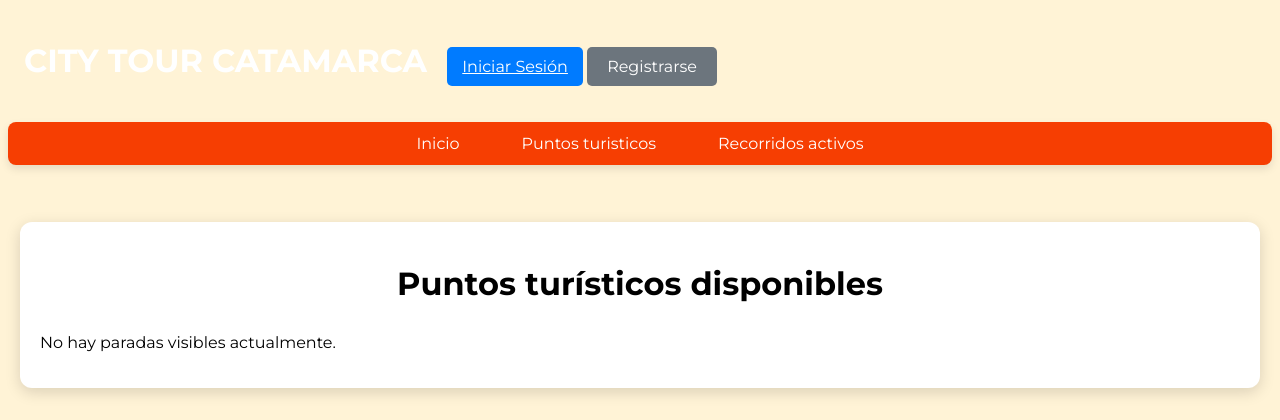
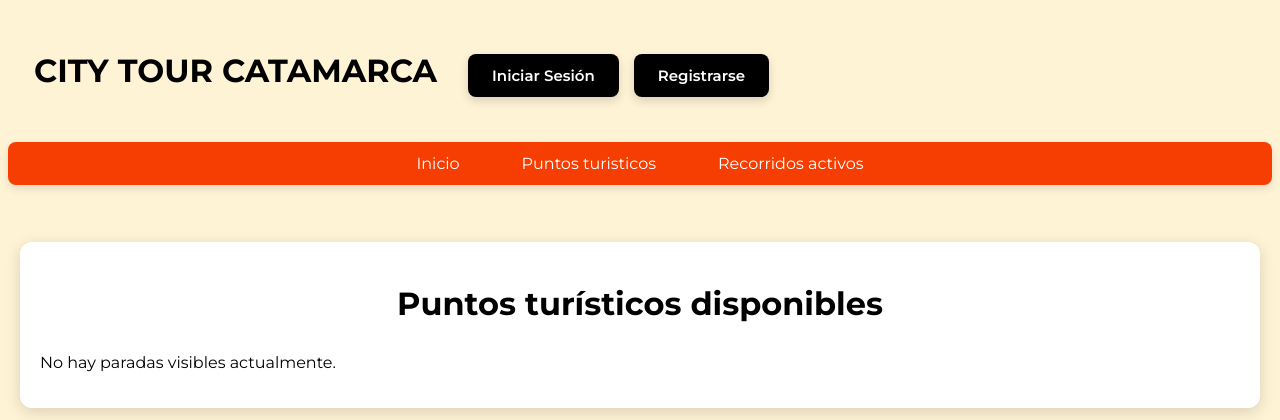
Before and after one commit to fran-paez/city-tour-catamarca, a Django app: page /paradas/ in a window 1280 px wide. Shown: the top 420 px of the page. Run offline with Django 5.2, Linux system fonts and the light colour scheme; data that the repository does not hold is empty; some web fonts are replaced.

Commit message:
Estilos finales del index

```diff
--- a/apps/reserva/static/reserva/css/estilos_reserva.css
+++ b/apps/reserva/static/reserva/css/estilos_reserva.css
@@ -18,26 +18,49 @@ h1{
 }
 
 
-span, h1.titulo{
-    color: rgb(255, 255, 255) !important; /* Cambia 'blue' por el color que desees */
+
+span,h1.titulo{
+    color: rgb(0, 0, 0) !important;
     display: inline-block;
     padding: 12px 16px;
 }
-button.sesion{
-    background-color: #ffa600;
-    color: rgb(0, 0, 0);
-    display: inline;
-    border: none;
-    padding: 14px 20px;
-    border-radius: 5px;
-    cursor: pointer;
-    transition: background-color 0.3s;
+
+.encabezado{
+     display: flex;
+    align-items: center;
+    gap: 15px;               /* Espacio entre el botón y el texto */
+    padding: 10px;
 }
-button:hover {
-    background-color: #000000;
-    color:white;
 
+.encabezado button,.encabezado a{
+    display: inline-block;
+    padding: 12px 24px;
+    background: #000000;
+    color: rgb(255, 255, 255);
+    font-size: 15px;
+    font-weight: 600;
+    text-decoration: none;
+    border-radius: 8px;
+    transition: 0.3s ease-in-out;
+    box-shadow: 0 4px 10px rgba(0,0,0,0.15);
 }
+.encabezado button:hover,.encabezado a:hover{
+    background:  #f63e02;
+    transform: translateY(-2px);
+    color: #000000;}
+
+
+
+
+
+
+
+
+
+
+
+
+
 
 
 /* Contenedor grid para las tarjetas de paradas */
@@ -46,10 +69,9 @@ button:hover {
     grid-template-columns: repeat(auto-fill, minmax(250px, 1fr));
     gap: 30px;
 }
-
 /* Estilos para cada tarjeta individual de parada */
 .card-parada {
-    display: block;
+    display:grid;
     text-decoration: none;
     background: white;
     border-radius: 12px;
@@ -58,26 +80,23 @@ button:hover {
     transition: all 0.3s ease;
     border: 1px solid #e0e0e0;
 }
-
 /* Efectos cuando el usuario pasa el mouse sobre la tarjeta */
 .card-parada:hover {
     transform: translateY(-5px);
     box-shadow: 0 8px 25px rgba(0, 0, 0, 0.25);
     text-decoration: none;
 }
-
 /* Contenedor de la imagen de la parada */
 .parada-imagen {
     width: 100%;
+    height: 150px;
 }
-
 /* Estilos para la imagen dentro de la tarjeta */
 .parada-imagen img {
     width: 100%;
     object-fit: cover;
     display: block;
 }
-
 /* Estilos para el nombre de la parada debajo de la imagen */
 .card-parada h3 {
     margin: 0;
@@ -88,7 +107,6 @@ button:hover {
     color: #ffffff;
     background: #f63e02;
 }
-
 /* Estilos para las tarjetas de recorridos (sin imagen) */
 .card-recorrido {
     display: flex;
@@ -106,7 +124,6 @@ button:hover {
     text-align: center;
     min-height: 150px;
 }
-
 .card-recorrido:hover {
     transform: translateY(-5px);
     box-shadow: 0 8px 25px rgba(0, 0, 0, 0.25);
@@ -125,7 +142,6 @@ button:hover {
 .detalle-parada-contenedor, .detalle-recorrido-contenedor {
     padding: 20px;
 }
-
 .tarjeta-detalle {
     background: #fff;
     border-radius: 12px;
@@ -134,7 +150,6 @@ button:hover {
     max-width: 900px;
     margin: 0 auto;
 }
-
 .detalle-img {
     width: 100%;
     height: 300px;
@@ -142,13 +157,11 @@ button:hover {
     border-radius: 8px;
     margin-bottom: 20px;
 }
-
 .detalle-img img {
     width: 100%;
     height: 100%;
     object-fit: cover;
 }
-
 .titulo-parada, .titulo-recorrido {
     text-align: center;
     font-size: 2.5rem;
@@ -156,7 +169,6 @@ button:hover {
     color: #333;
     margin-bottom: 20px;
 }
-
 .detalle-info {
     font-size: 1.1rem;
     line-height: 1.6;
@@ -164,11 +176,9 @@ button:hover {
     text-align: center;
     margin-bottom: 30px;
 }
-
 .seccion-paradas, .seccion-itinerarios {
     margin-top: 40px;
 }
-
 .seccion-paradas h3, .seccion-itinerarios h3 {
     border-bottom: 2px solid #ffa600;
     padding-bottom: 10px;
@@ -176,12 +186,10 @@ button:hover {
     font-size: 1.5rem;
     color: #333;
 }
-
 .lista-paradas-recorrido {
     list-style: none;
     padding: 0;
 }
-
 .lista-paradas-recorrido li {
     background: #f9f9f9;
     padding: 10px 15px;
@@ -192,11 +200,9 @@ button:hover {
     align-items: center;
     transition: background-color 0.3s;
 }
-
 .lista-paradas-recorrido li:hover {
     background-color: #f1f1f1;
 }
-
 .btn-detalle-simple {
     background-color: #ffa600;
     color: white;
@@ -206,11 +212,9 @@ button:hover {
     font-size: 0.9rem;
     transition: background-color 0.3s;
 }
-
 .btn-detalle-simple:hover {
     background-color: #e59400;
 }
-
 
 .tabla-itinerarios {
     width: 100%;
--- a/apps/reserva/templates/reserva/base_reserva.html
+++ b/apps/reserva/templates/reserva/base_reserva.html
@@ -8,7 +8,7 @@
 
 
 {% block global_content %}
-
+    <div class="encabezado">
         <h1 class="titulo">CITY TOUR CATAMARCA</h1>
 
         {% if request.user.is_authenticated %}
@@ -18,10 +18,10 @@
                 <button class="sesion" type="submit">Cerrar Sesión</button>
             </form>
         {% else %}
-        <a class="sesion btn-sesion" href="{% url 'login' %}">Iniciar Sesión</a>
-        <a class="sesion btn-registrarse" href="{% url 'crear_usuario' %}">Registrarse</a>
+            <a href="{% url 'login' %}">Iniciar Sesión</a>
+            <a href="{% url 'crear_usuario' %}">Registrarse</a>
     {% endif %}
-
+    </div>
     <nav>
         <ul>
             <li><a href="{% url 'index' %}">Inicio</a></li>
--- a/apps/reserva/templates/reserva/paradas_disponibles.html
+++ b/apps/reserva/templates/reserva/paradas_disponibles.html
@@ -8,7 +8,7 @@
       {% for parada in paradas %}
         <a href="{% url 'parada_detalles' parada.id %}" class="card-parada">
           <div class="parada-imagen">
-            <img src="{{ parada.imagen.url }}" alt="{{ parada.nombre }}" style="width: 100px;height: 100px;">
+            <img src="{{ parada.imagen.url }}" alt="{{ parada.nombre }}" >
           </div>
           <h3>{{ parada.nombre }}</h3>
         </a>
```
Also changed, not shown: media/paradas/parada_25.jpg (added), media/paradas/parada_26.png (added), media/paradas/parada_27.png (added). Lines whose indentation alone changed are shown as unchanged.
